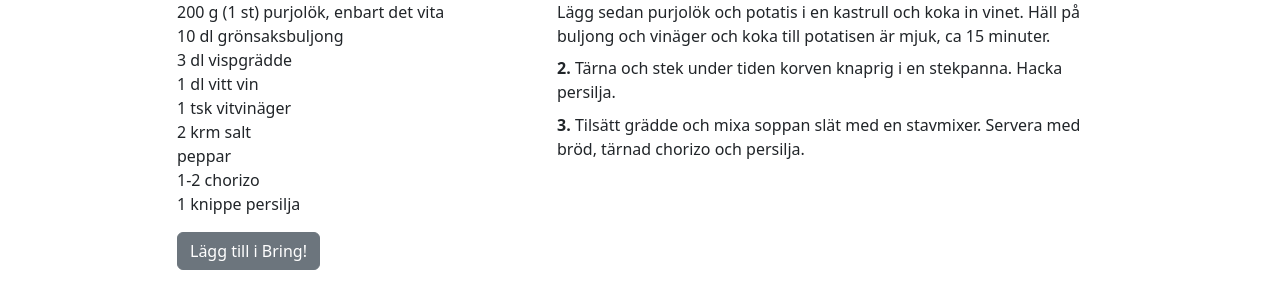
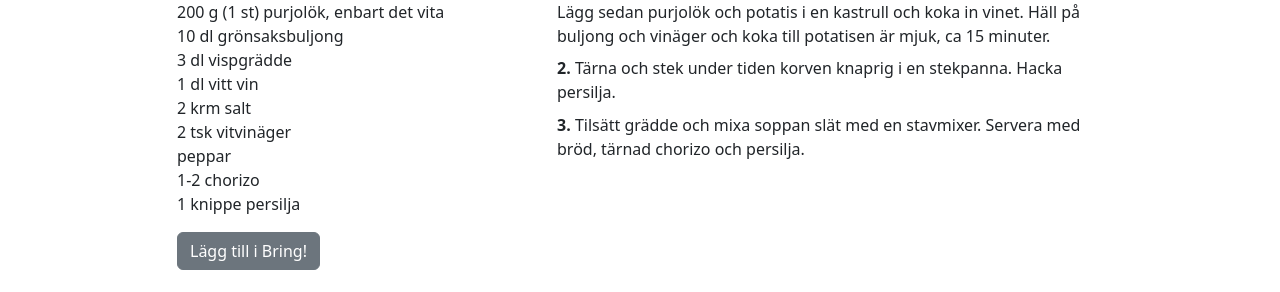
Before and after one commit to jolars/recipes, a Jekyll site: the page built from _recipes/potatis-och-purjolokssoppa.md, in a window 1280 px wide. Shown: the part 388-680 px from the top of the page. Built offline with Jekyll 4.4.1, drawn with Linux system fonts in a browser that asks for light colours.

Commit message:
feat: increase vinegar content in potato and leak soup

```diff
--- a/_recipes/potatis-och-purjolokssoppa.md
+++ b/_recipes/potatis-och-purjolokssoppa.md
@@ -16,8 +16,8 @@ ingredients:
     - 10 dl grönsaksbuljong
     - 3 dl vispgrädde
     - 1 dl vitt vin
-    - 1 tsk vitvinäger
     - 2 krm salt
+    - 2 tsk vitvinäger
     - peppar
     - 1-2 chorizo
     - 1 knippe persilja
```
